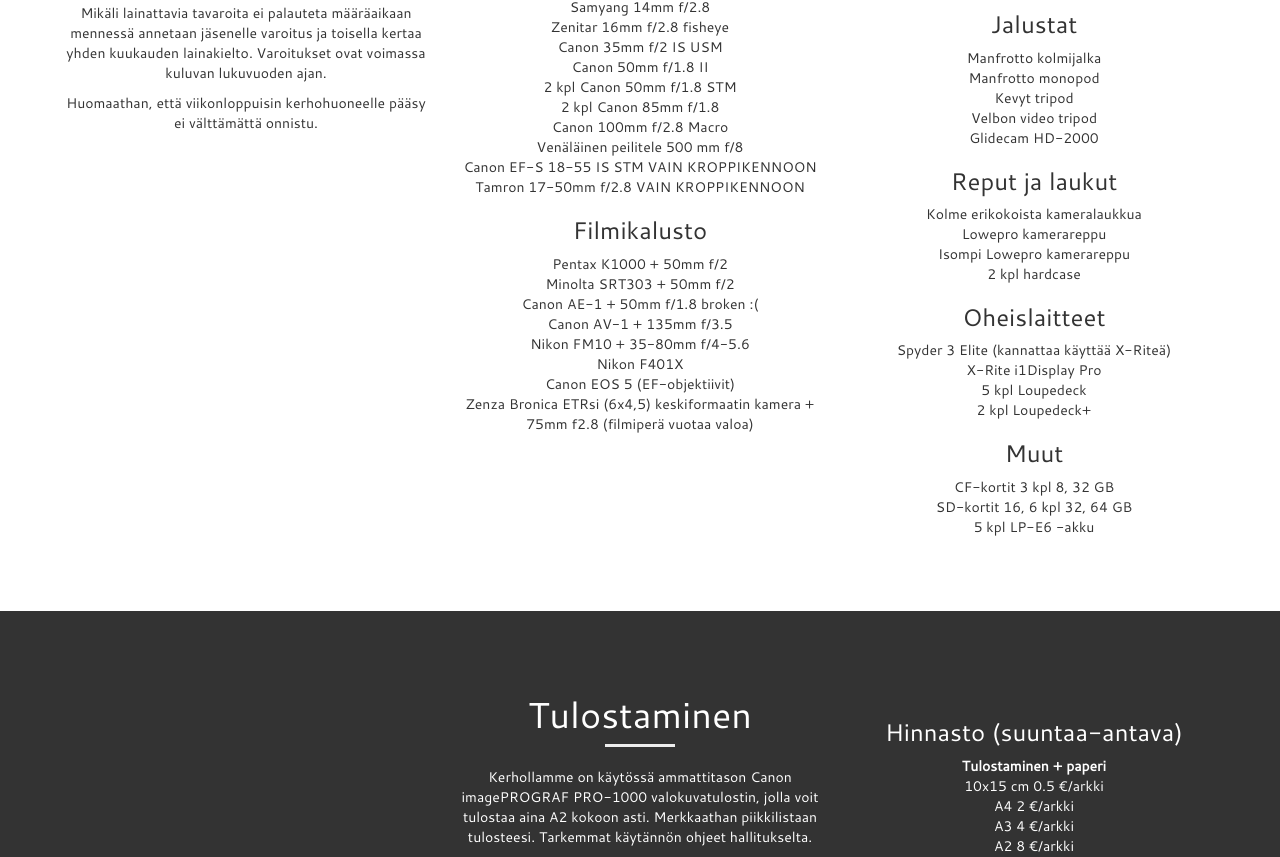
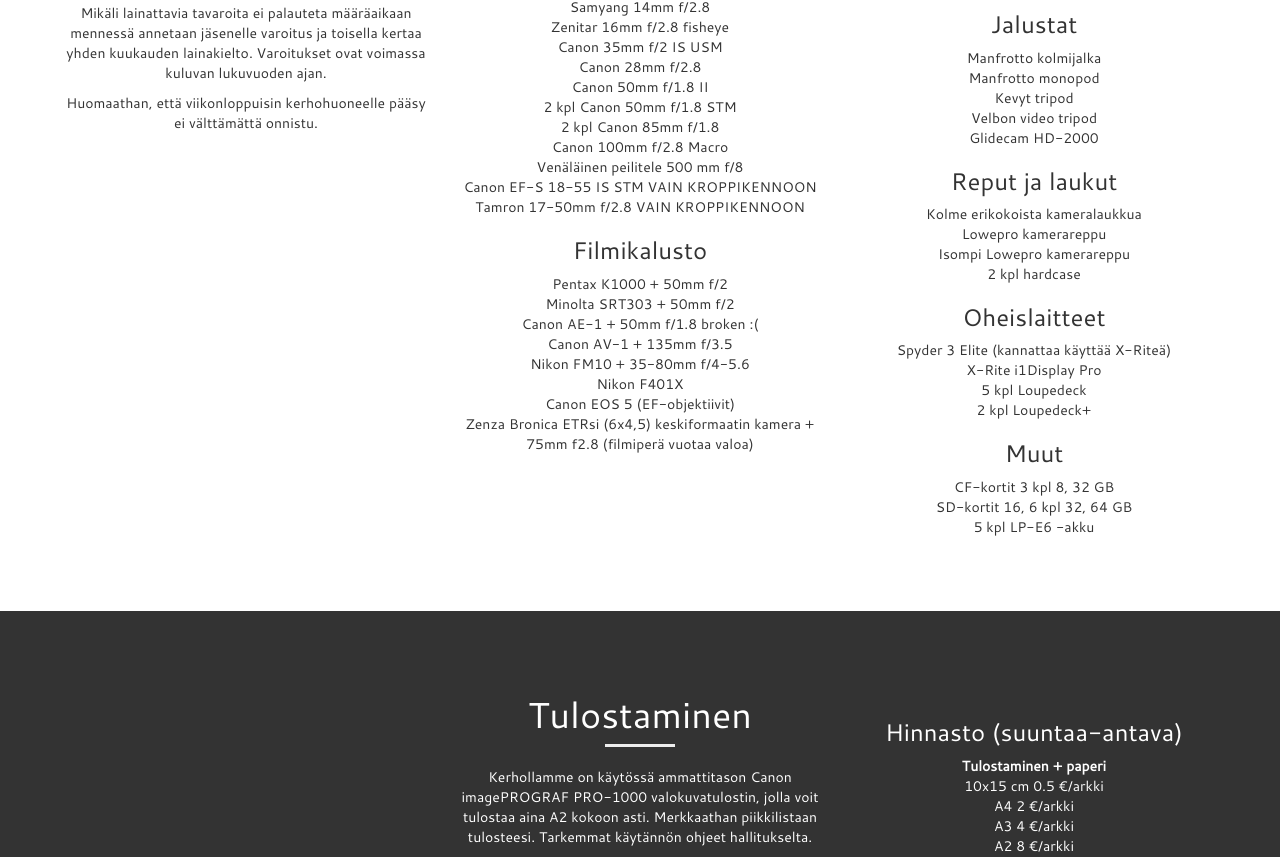
Before and after one commit to TT-kamerat/ttkamerat.fi, a Gatsby site: page / in a window 1280 px wide. Shown: the part 2327-3184 px from the top of the page. Built offline with nearby package versions, Linux system fonts and the light colour scheme; Gatsby itself is replaced by a stand-in of ours.

Commit message:
Add fixed 28mm back to gear list

```diff
--- a/src/components/sections/GearSection.js
+++ b/src/components/sections/GearSection.js
@@ -140,6 +140,12 @@
             name: {
               [language.ENGLISH]: 'Canon 35mm f/2 IS USM',
               [language.FINNISH]: 'Canon 35mm f/2 IS USM'
+            }
+          },
+          {
+            name: {
+              [language.ENGLISH]: 'Canon 28mm f/2.8',
+              [language.FINNISH]: 'Canon 28mm f/2.8'
             }
           },
           {
```
